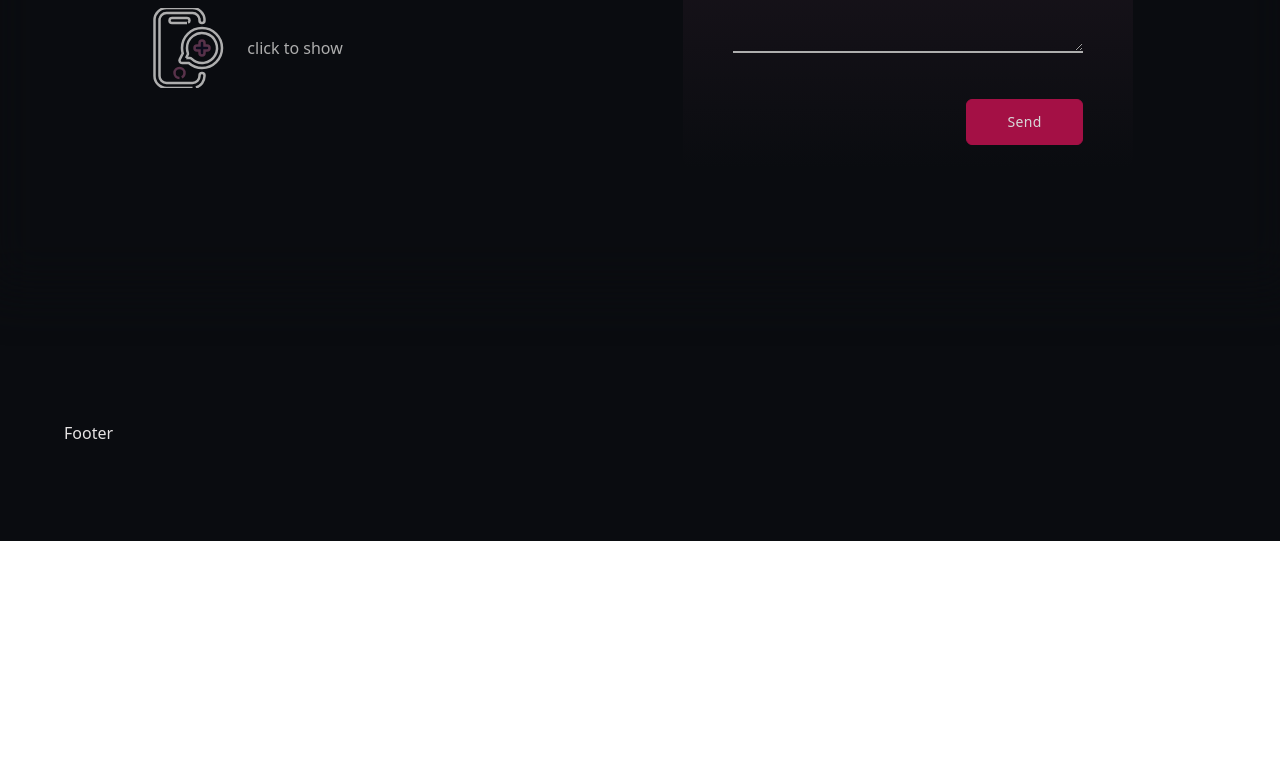
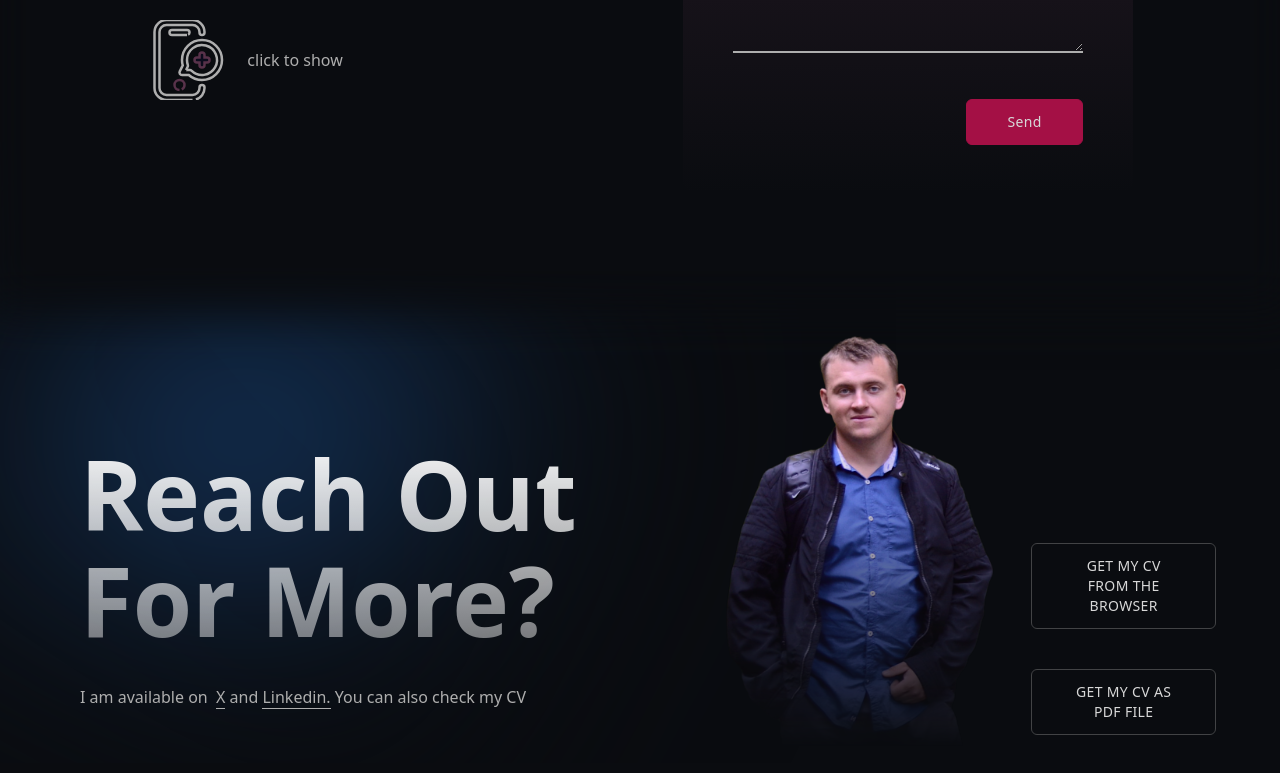
Before and after one commit to gregsypek/portfolio_v4, a React (Vite) app: page / in a window 1280 px wide. Shown: the part 9566-10339 px from the top of the page. Before the commit the page ends 10107 px from the top, so only its background shows below. Built offline with nearby package versions, Linux system fonts and the light colour scheme.

Commit message:
creating footer

```diff
--- a/package.json
+++ b/package.json
@@ -10,6 +10,7 @@
 		"preview": "vite preview"
 	},
 	"dependencies": {
+		"dotenv": "^16.4.5",
 		"framer-motion": "^10.18.0",
 		"react": "^18.3.1",
 		"react-dom": "^18.3.1",
--- a/src/App.jsx
+++ b/src/App.jsx
@@ -29,7 +29,7 @@ function App() {
 			<section className="padding relative" id="Contact">
 				<Contact />
 			</section>
-			<footer className="padding" id="Footer">
+			<footer className="padding relative about-gradient" id="Footer">
 				<Footer />
 			</footer>
 		</div>
--- a/src/sections/Contact.jsx
+++ b/src/sections/Contact.jsx
@@ -1,5 +1,4 @@
-import { useRef, useState } from "react";
-// import "./contact.scss";
+import { useRef } from "react";
 import { motion, useInView } from "framer-motion";
 import Button from "../components/Button";
 // import emailjs from "@emailjs/browser";
@@ -19,6 +18,10 @@ const variants = {
 	},
 };
 
+// const publicKey = process.env.REACT_APP_PUBLIC_KEY;
+// const serviceId = process.env.REACT_APP_SERVICE_ID;
+// const templateId = process.env.REACT_APP_TEMPLATE_ID;
+
 const Contact = () => {
 	const ref = useRef();
 	const numberRef = useRef();
@@ -28,12 +31,25 @@ const Contact = () => {
 	// const [error, setError] = useState(false);
 	// const [success, setSuccess] = useState(false);
 
+	// const sendEmail = (e) => {
+	// 	e.preventDefault();
+
+	// 	emailjs.sendForm(publicKey, serviceId, templateId).then(
+	// 		() => {
+	// 			setSuccess(true);
+	// 		},
+	// 		() => {
+	// 			setError(true);
+	// 		}
+	// 	);
+	// };
+
 	const showNumber = () => {
 		numberRef.current.innerText = "+48 504522440";
 	};
 	return (
 		<div
-			className="max-container   h-screen bg-primary-dark rounded-2xl lines-gradient"
+			className="max-container bg-primary-dark rounded-2xl lines-gradient"
 			ref={ref}
 		>
 			<h1 className="section-header relative z-20 text-left align-middle p-4 ">
@@ -43,7 +59,7 @@ const Contact = () => {
 				ref={ref}
 				className=" flex-1 mx-auto   z-20 bg-primary-dark text-gray flex justify-evenly lg:gap-32 xl:gap-48 flex-wrap items-center gap-20 px-5 py-10 mt-10 lg:mt-20 relative before:-bottom-20 before:-top-20 before:-left-20 before:-right-20 before:absolute before:bg-primary-dark  before:-z-10  before:blur-xl "
 				variants={variants}
-				initial="initial"
+				// initial="initial"
 				whileInView="animate"
 			>
 				{/* ICONS WRAPPER */}
@@ -315,7 +331,8 @@ const Contact = () => {
 								</p>
 							</div> */}
 							<div className="mt-5  max-w-[350px] mx-auto">
-								<form action="">
+								{/* onSubmit={sendEmail} */}
+								<form ref={formRef}>
 									<div className="relative mt-6">
 										<input
 											type="name"
@@ -364,6 +381,20 @@ const Contact = () => {
 											Send
 										</Button>
 									</div>
+									<div className="mt-6 grid justify-items-center">
+										{/* {error && (
+											<p className="text-primary-red">
+												I am sorry, but there was an error processing your
+												request. Please try again later
+											</p>
+										)}
+										{success && (
+											<p className="text-green-500">
+												Thank you for contacting me. Your email has been sent!
+												Please allow some time for me to respond :)
+											</p>
+										)} */}
+									</div>
 								</form>
 							</div>
 						</div>
--- a/src/sections/Footer.jsx
+++ b/src/sections/Footer.jsx
@@ -1,5 +1,40 @@
+import Button from "../components/Button";
+
 const Footer = () => {
-	return <div>Footer</div>;
+	return (
+		<div className="max-container   flex flex-wrap sm:flex-nowrap gap-5 ">
+			<div className="">
+				<h1 className="section-header relative z-20 text-left align-middle p-4 ">
+					Reach Out For More?
+				</h1>
+				<p className="p-4 text-gray relative z-20  ">
+					I am available on &nbsp;
+					<a href="" className="border-b">
+						X
+					</a>
+					&nbsp;and&nbsp;
+					<a href="" className="border-b">
+						Linkedin.
+					</a>
+					&nbsp;You can also check my CV
+				</p>
+			</div>
+			<div className="self-start ">
+				<img
+					src="/hero.png"
+					width="500"
+					height="800"
+					alt="Grzegorz Sypek"
+					className="object-contain relative z-10 h-2/3 md:h-full  mask-gradient-30 sm:-translate-y-1/4 scale-75 sm:scale-100"
+					loading="lazy"
+				/>
+			</div>
+			<div className="uppercase flex flex-col gap-10 self-center absolute sm:static z-20 bottom-20 ">
+				<Button type="empty">GET MY CV FROM THE BROWSER </Button>
+				<Button type="empty">GET MY CV AS PDF FILE </Button>
+			</div>
+		</div>
+	);
 };
 
 export default Footer;
--- a/src/sections/Hero.jsx
+++ b/src/sections/Hero.jsx
@@ -75,7 +75,7 @@ const Hero = () => {
 					alt="Grzegorz"
 					width={820}
 					height={1000}
-					className=" object-cover relative z-10 md:h-full mask-gradient-30"
+					className="object-cover relative z-10 md:h-full mask-gradient-30"
 					loading="lazy"
 				/>
 			</div>
```
Also changed, not shown: 2 other files (tests, documents, lock files or other folders).
